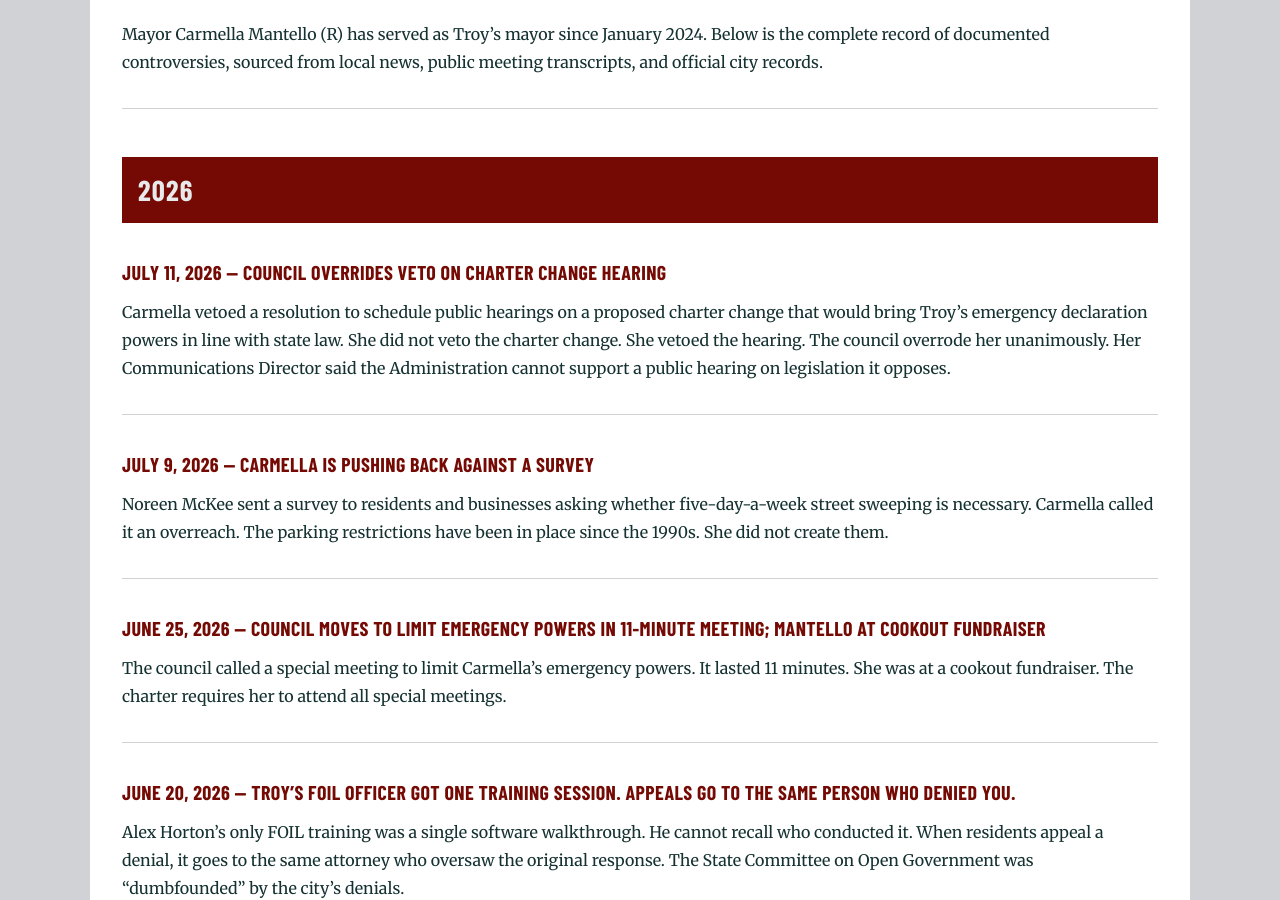
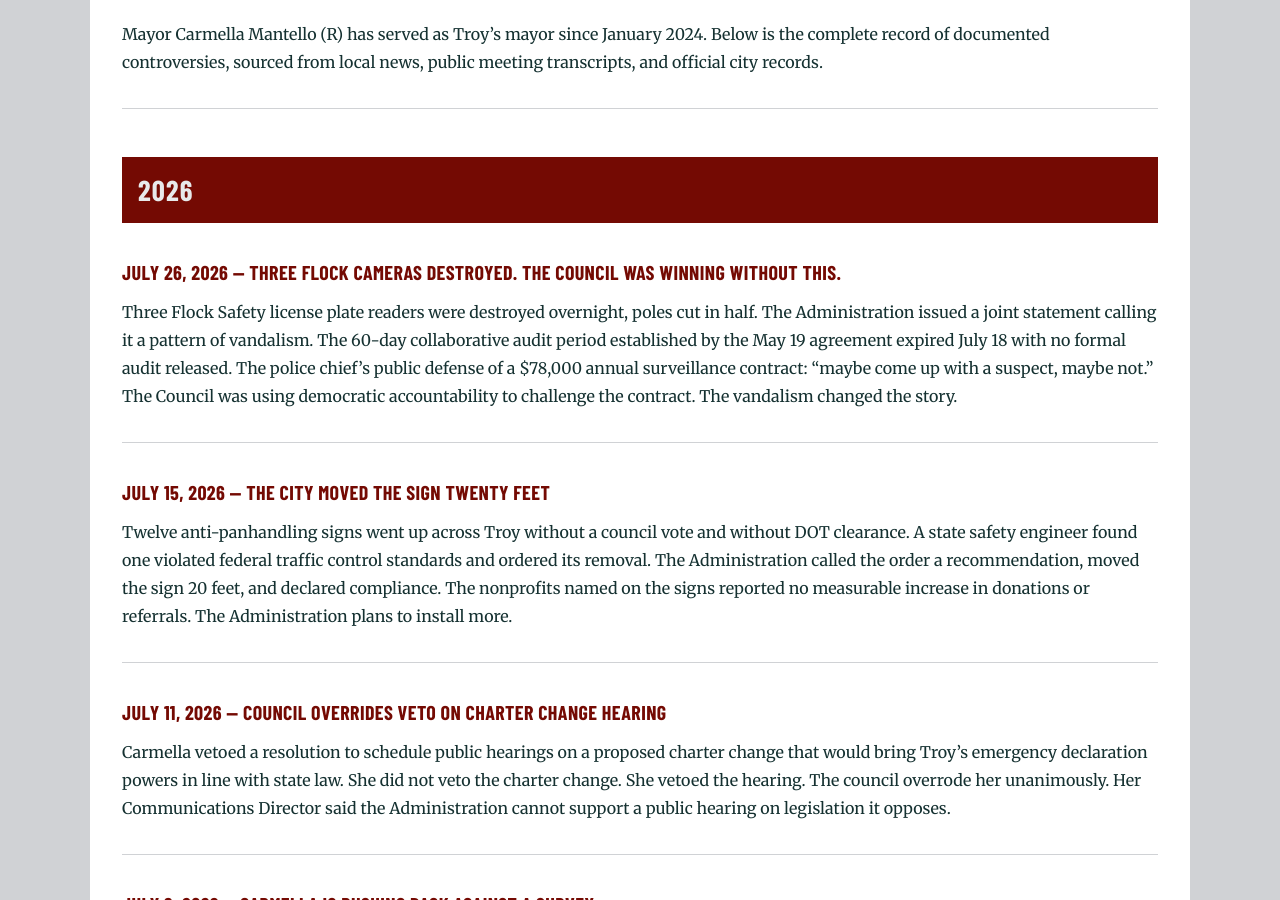
Before and after one commit to MdevitSEC/the-mantello-record, a Jekyll site: the page built from the-record.md, in a window 1280 px wide and 900 px high, scrolled down 313 px. Built offline with Jekyll 4.4.1, drawn with Linux system fonts in a browser that asks for light colours; some web fonts are replaced; some of the changed text lies outside the part shown.

Commit message:
Add July posts to The Record; add The Operations section
Co-Authored-By: Claude Sonnet 4.6 <noreply@anthropic.com>

```diff
--- a/the-record.md
+++ b/the-record.md
@@ -11,6 +11,18 @@ Mayor Carmella Mantello (R) has served as Troy's mayor since January 2024. Below
 ---
 
 ## 2026
+
+### [July 26, 2026 — Three Flock Cameras Destroyed. The Council Was Winning Without This.](/2026/07/26/flock-cameras-destroyed-troy/)
+
+Three Flock Safety license plate readers were destroyed overnight, poles cut in half. The Administration issued a joint statement calling it a pattern of vandalism. The 60-day collaborative audit period established by the May 19 agreement expired July 18 with no formal audit released. The police chief's public defense of a $78,000 annual surveillance contract: "maybe come up with a suspect, maybe not." The Council was using democratic accountability to challenge the contract. The vandalism changed the story.
+
+---
+
+### [July 15, 2026 — The City Moved the Sign Twenty Feet](/2026/07/15/panhandling-signs-moved-twenty-feet/)
+
+Twelve anti-panhandling signs went up across Troy without a council vote and without DOT clearance. A state safety engineer found one violated federal traffic control standards and ordered its removal. The Administration called the order a recommendation, moved the sign 20 feet, and declared compliance. The nonprofits named on the signs reported no measurable increase in donations or referrals. The Administration plans to install more.
+
+---
 
 ### [July 11, 2026 — Council Overrides Veto on Charter Change Hearing](/2026/07/11/charter-change-hearing-veto-override/)
 
@@ -199,4 +211,16 @@ The pattern across two years: ask, and receive nothing back.
 
 ---
 
+---
+
+## The Operations
+
+A series on how Carmella Mantello constructs her public image and what that construction erases.
+
+### [The Mayor Announces](/2026/07/28/the-mayor-announces/)
+
+"Mayor Carmella R. Mantello today announced..." leads every official City of Troy press release. Before you read it again, you should know what it is doing. Three moves, repeated across every category of city business, until the description of who governs Troy feels like the only description that has ever existed.
+
+---
+
 *The Mantello Record. Sources indexed in each entry; council meeting transcripts and clerk's minutes on file at the Troy City Clerk's office.*
```
